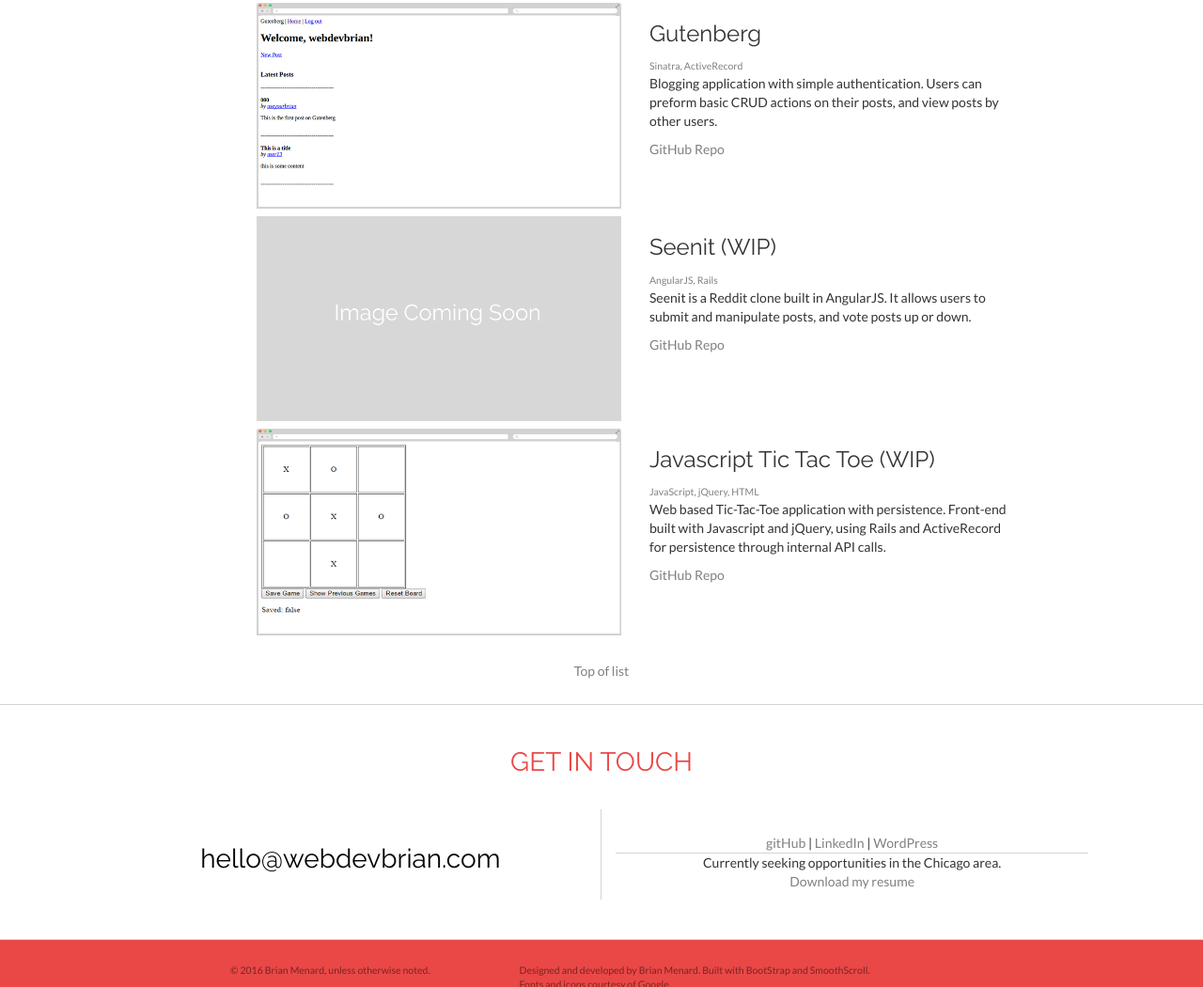
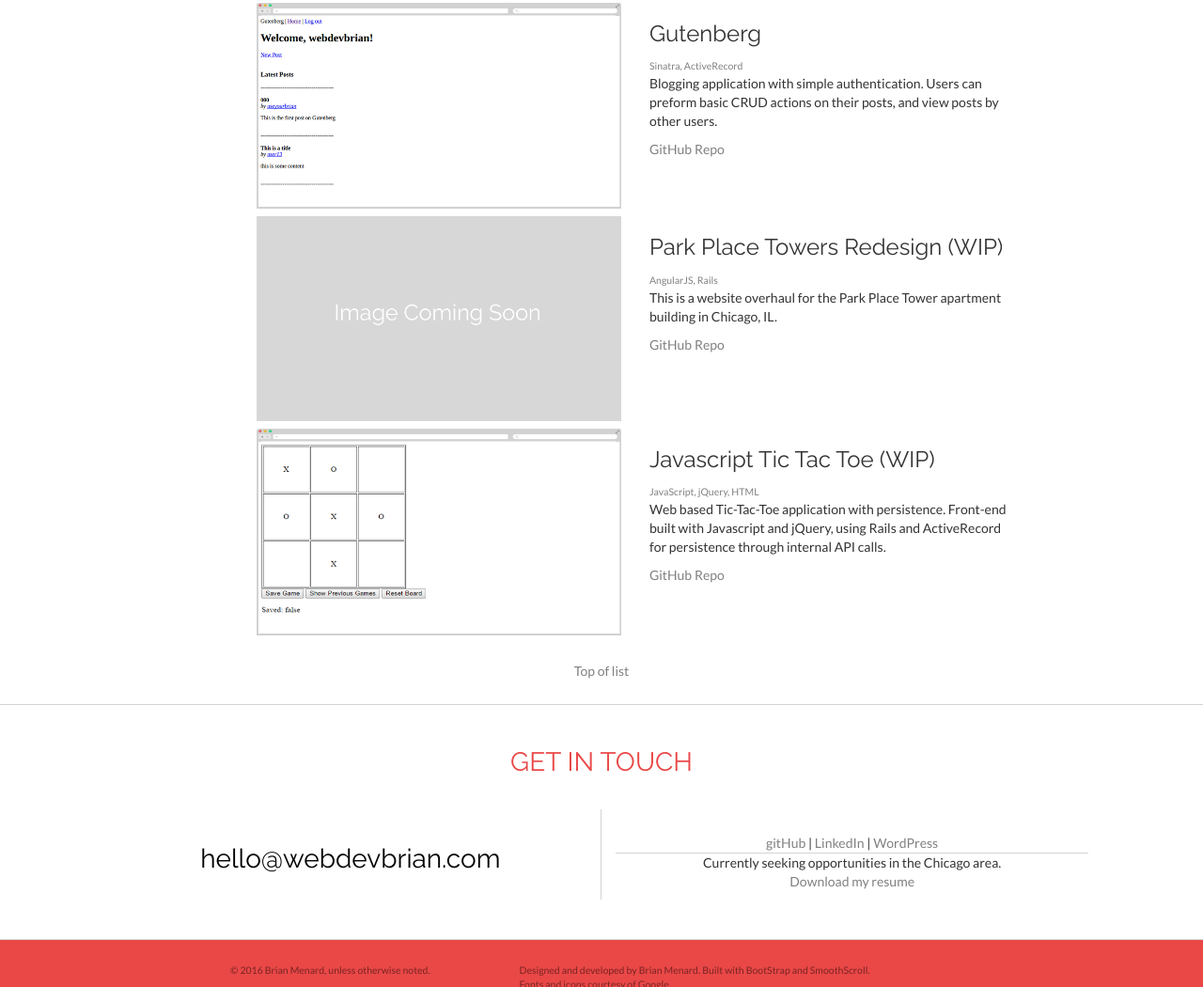
Before and after one commit to brianmenard/personal-site, a website: page index.html in a window 1280 px wide. Shown: the part 1452-2502 px from the top of the page at 94% size. Drawn offline with nearby package versions, Linux system fonts and the light colour scheme.

Commit message:
added correct link and title for Park Place Towers rediesng web project

```diff
--- a/index.html
+++ b/index.html
@@ -172,13 +172,12 @@
               </div>
 
               <div class="col-sm-4 wrapText">
-                <h3>Seenit (WIP)</h3>
+                <h3>Park Place Towers Redesign (WIP)</h3>
                 <span class='subtext'>AngularJS, Rails</span>
                 <p>
-                Seenit is a Reddit clone built in AngularJS.  It allows users to
-                submit and manipulate posts, and vote posts up or down.
+                This is a website overhaul for the Park Place Tower apartment building in Chicago, IL.
                 </p>
-                <a href="https://github.com/brianmenard/angular-reddit" target="_blank">GitHub Repo</a>
+                <a href="https://github.com/brianmenard/park-place-redesign" target="_blank">GitHub Repo</a>
               </div>
 
               <div class='col-sm-2'></div>
```
